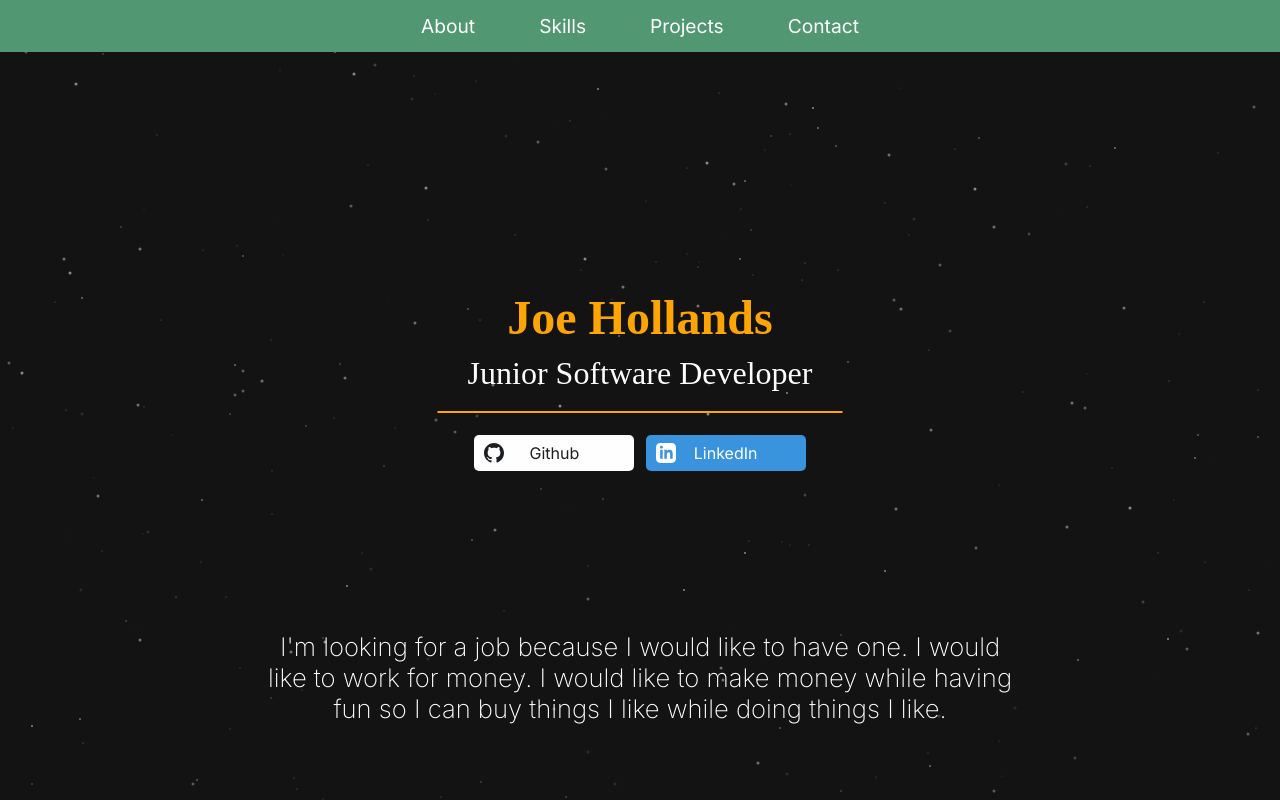
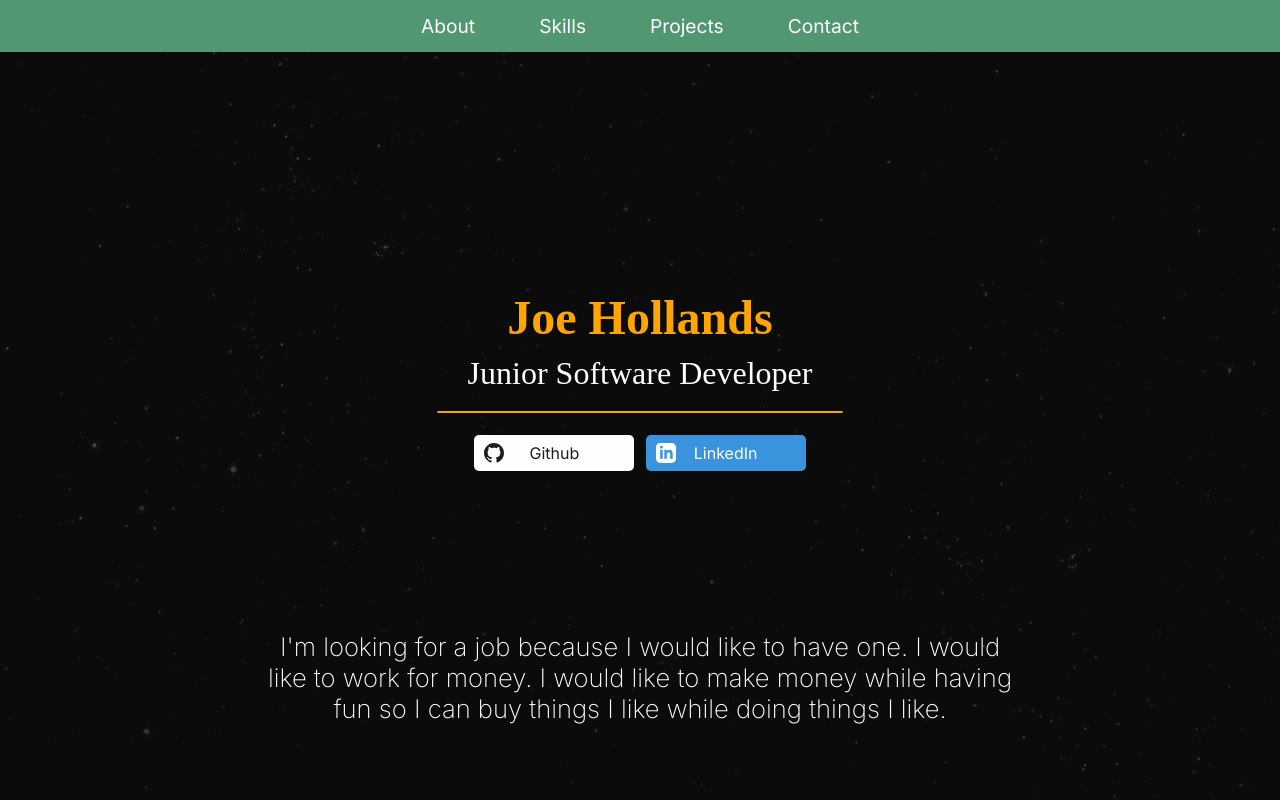
Before and after one commit to Jobeyobey/portfolio-website, a Next.js app: page / in a window 1280 px wide. Shown: the top 800 px of the page. Built offline with nearby package versions, Linux system fonts and the light colour scheme; a web font is replaced by a local one.

Commit message:
simple star background

```diff
--- /dev/null
+++ b/src/components/StarSky.js
@@ -0,0 +1,8 @@
+export default function StarSky() {
+    return (
+        <>
+            <div class="stars"></div>
+            <div class="twinkling"></div>
+        </>
+    );
+}
--- a/src/components/Starry.js
+++ /dev/null
@@ -1,101 +0,0 @@
-import React from "react";
-import ReactDOM from "react-dom";
-import gsap from "gsap";
-
-// const ROOT_NODE = document.querySelector("#app");
-
-export default function Starscape({
-    densityRatio = 0.2,
-    sizeLimit = 3,
-    defaultAlpha = 0.5,
-}) {
-    const canvasRef = React.useRef(null);
-    const contextRef = React.useRef(null);
-    const starsRef = React.useRef(null);
-
-    function getRandomInt(min, max) {
-        min = Math.ceil(min);
-        max = Math.floor(max);
-        return Math.floor(Math.random() * (max - min + 1)) + min;
-    }
-
-    function LOAD() {
-        const VMIN = Math.min(window.innerHeight * 2, window.innerWidth);
-        const STAR_COUNT = Math.floor(VMIN * densityRatio);
-        canvasRef.current.width = window.innerWidth;
-        canvasRef.current.height = window.innerHeight * 2;
-        starsRef.current = new Array(STAR_COUNT).fill().map(() => ({
-            x: gsap.utils.random(0, window.innerWidth, 1),
-            y: gsap.utils.random(0, window.innerHeight, 1),
-            size: gsap.utils.random(1, sizeLimit, 1),
-            scale: 1,
-            speed: getRandomInt(0, 2),
-            alpha: gsap.utils.random(0.1, defaultAlpha, 0.1),
-        }));
-    }
-
-    function RENDER() {
-        contextRef.current.clearRect(
-            0,
-            0,
-            canvasRef.current.width,
-            canvasRef.current.height
-        );
-        starsRef.current.forEach((star) => {
-            contextRef.current.fillStyle = `hsla(0, 100%, 100%, ${star.alpha})`; // Colour star
-            contextRef.current.beginPath();
-            contextRef.current.arc(
-                star.x, // xPos
-                star.y, // yPos
-                star.size / 2, // Size
-                0, // Scale
-                Math.PI * 2 // Alpha
-            );
-            contextRef.current.fill();
-        });
-    }
-
-    // Load and render stars
-    function RUN() {
-        LOAD();
-        RENDER();
-    }
-
-    React.useEffect(() => {
-        contextRef.current = canvasRef.current.getContext("2d");
-
-        RUN();
-
-        // ReRUN on resize
-        window.addEventListener("resize", RUN);
-        return () => {
-            window.removeEventListener("resize", RUN);
-        };
-    }, [0]);
-
-    function moveStars() {
-        for (let star of starsRef.current) {
-            if (star.x + star.speed > window.innerWidth) {
-                star.x = 0;
-            } else {
-                star.x += star.speed;
-            }
-            RENDER();
-        }
-    }
-
-    React.useEffect(() => {
-        const interval = setInterval(() => moveStars(), 66);
-
-        return () => clearInterval(interval);
-    }, []);
-
-    return (
-        <>
-            <button onClick={moveStars}>TEST</button>
-            <div class="canvasContainer">
-                <canvas ref={canvasRef} />
-            </div>
-        </>
-    );
-}
--- a/src/pages/index.js
+++ b/src/pages/index.js
@@ -6,7 +6,7 @@ import Navbar from "../components/Navbar";
 import FeaturedProject from "@/components/FeaturedProject";
 import OtherProjects from "@/components/OtherProjects";
 import Contact from "@/components/Contact";
-import Starry from "@/components/Starry";
+import StarSky from "@/components/StarSky";
 
 export default function Home() {
     return (
@@ -31,7 +31,7 @@ export default function Home() {
                 <OtherProjects />
                 <Contact />
                 {/* <Footer /> */}
-                <Starry />
+                <StarSky />
             </main>
         </>
     );
--- a/src/styles/globals.css
+++ b/src/styles/globals.css
@@ -31,7 +31,7 @@
 
 html,
 body {
-    /* background-color: #151515; */
+    background-color: rgba(15, 15, 15, 0.75);
     color: white;
     overflow-x: hidden;
 }
@@ -645,13 +645,43 @@ main {
 
 /* Stars */
 
-canvas {
-    z-index: -1;
+@keyframes move-twink-back {
+    from {
+        background-position: 0 0;
+    }
+    to {
+        background-position: -10000px 5000px;
+    }
+}
+
+@keyframes move-clouds-back {
+    from {
+        background-position: 0 0;
+    }
+    to {
+        background-position: 10000px 0;
+    }
+}
+
+.stars,
+.twinkling {
     position: fixed;
-    margin-top: 0vh;
-    inset: 0;
-    background: #131313;
-    height: 200vh;
-    width: 100vw;
-    overflow: scroll;
+    top: 0;
+    left: 0;
+    right: 0;
+    bottom: 0;
+    width: 100%;
+    height: 100%;
+    display: block;
+    z-index: -5;
 }
+
+.stars {
+    background: #000 url(/images/stars.png) repeat top center;
+}
+
+.twinkling {
+    background: transparent url(/images/twinkling.png) repeat top center;
+    animation: move-twink-back 500s linear infinite;
+    opacity: 50%;
+}
```
Also changed, not shown: public/images/stars.png (added), public/images/twinkling.png (added).
